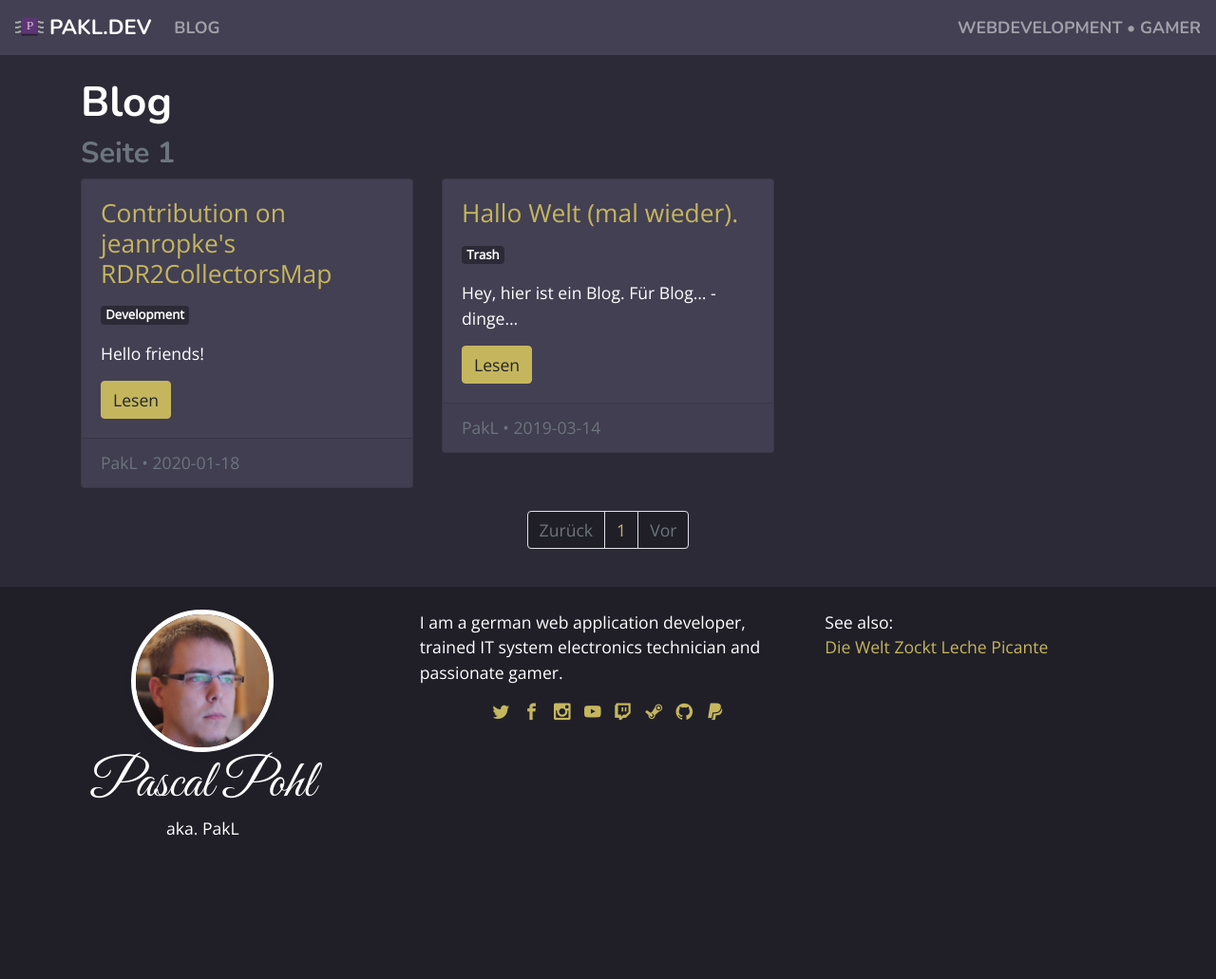
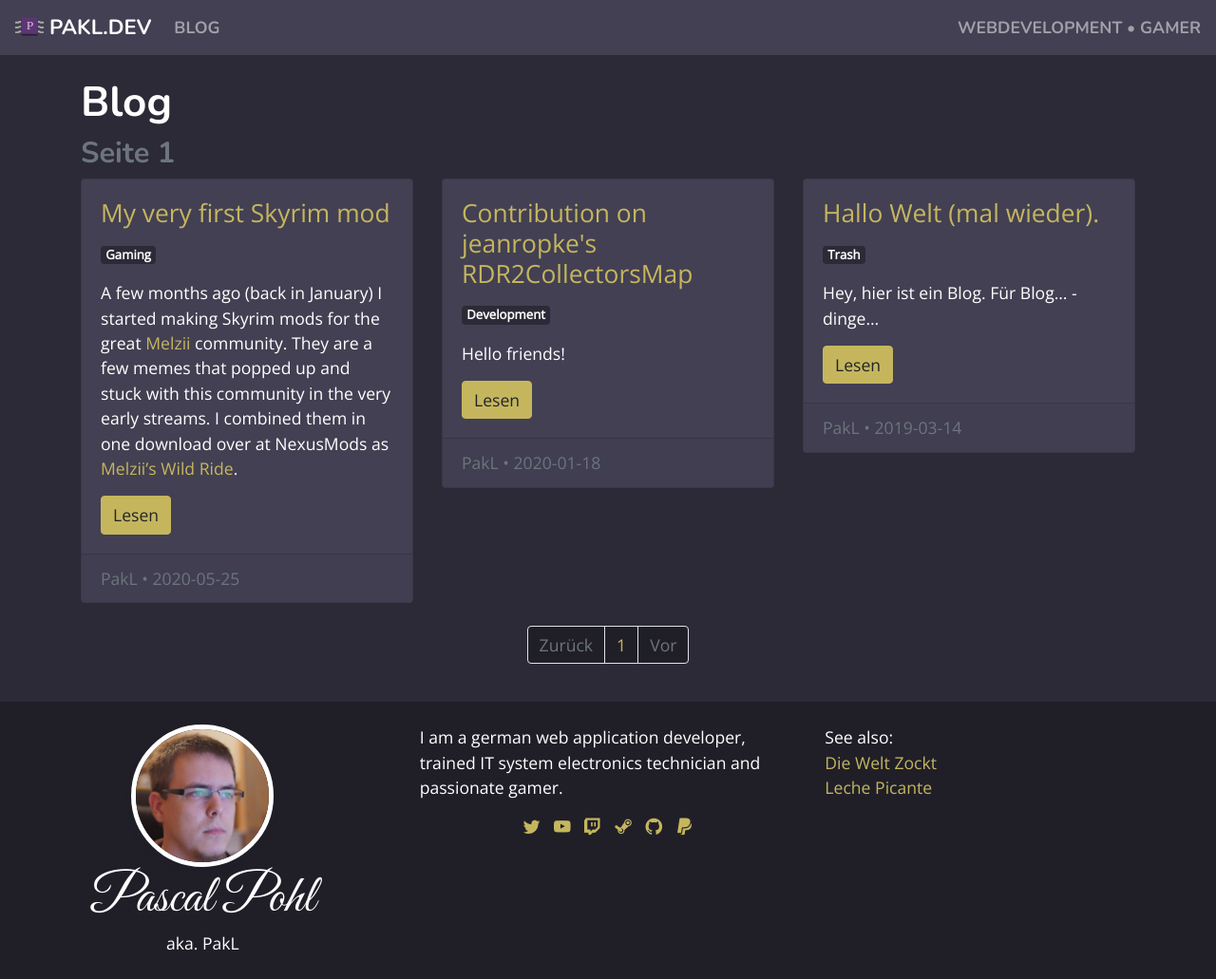
Before and after one commit to PakL/pakl.github.io, a Jekyll site: the page built from blog/index.html, in a window 1280 px wide. Shown: the whole page at 95% size. Built offline with Jekyll 4.4.1, drawn with Linux system fonts in a browser that asks for light colours; some web fonts are replaced; the list of posts is cut into pages by our own code; before the commit the page ends 909 px from its top, so only the background shows below that.

Commit message:
New blog post: Skyrim Mod

```diff
--- a/_includes/footer.html
+++ b/_includes/footer.html
@@ -12,8 +12,6 @@
 			<p>I am a german web application developer, trained IT system electronics technician and passionate gamer.</p>
 			<div style="word-spacing: 10px;text-align: center;">
 				<a href="https://twitter.com/paklweb" target="_blank"><span class="icon-twitter"></span></a>
-				<a href="https://facebook.com/PakL21" target="_blank"><span class="icon-facebook"></span></a>
-				<a href="https://www.instagram.com/paklweb/" target="_blank"><span class="icon-instagram"></span></a>
 				<a href="http://www.youtube.com/user/Pakl21" target="_blank"><span class="icon-youtube"></span></a>
 				<a href="https://twitch.tv/pakl/" target="_blank"><span class="icon-twitch"></span></a>
 				<a href="https://steamcommunity.com/id/pakl21/" target="_blank"><span class="icon-steam"></span></a>
@@ -24,7 +22,7 @@
 		<div class="col-12 col-md-6 col-lg-4">
 			<p>
 				See also:<br>
-				<a href="https://dieweltzockt.de" target="_blank">Die Welt Zockt</a>
+				<a href="https://dieweltzockt.de" target="_blank">Die Welt Zockt</a><br>
 				<a href="https://lechepicante.rocks" target="_blank">Leche Picante</a>
 			</p>
 		</div>
--- /dev/null
+++ b/_posts/2020-05-25-Skyrim Mod.md
@@ -0,0 +1,15 @@
+---
+layout: post
+title: My very first Skyrim mod
+author: PakL
+categories: [Gaming]
+---
+A few months ago (back in January) I started making Skyrim mods for the great [Melzii](https://www.twitch.tv/melzii) community.
+They are a few memes that popped up and stuck with this community in the very early streams. I combined them in one download over at NexusMods as [Melzii's Wild Ride](https://www.nexusmods.com/skyrimspecialedition/mods/45050).
+
+It started off with spicy milk and as I learned more about scripting I added a new disease and a drink that teleports you to a random inn.
+The biggest part was creating the famous spicy milk mascot Leche Picante, a flaming hot skeleton friend that breaths fire on his enemies. Another community member Shrimpathy created a combat theme for him that has a chance to play whenever Leche attacks an enemy.
+
+Download at [Melzii's Wild Ride](https://www.nexusmods.com/skyrimspecialedition/mods/45050).
+
+[Leche Picante](https://bethesda.net/en/mods/skyrim/mod-detail/4210547), [Spicy Milk and Gape Juice](https://bethesda.net/en/mods/skyrim/mod-detail/4210544) is available for Xbox, too.
```
